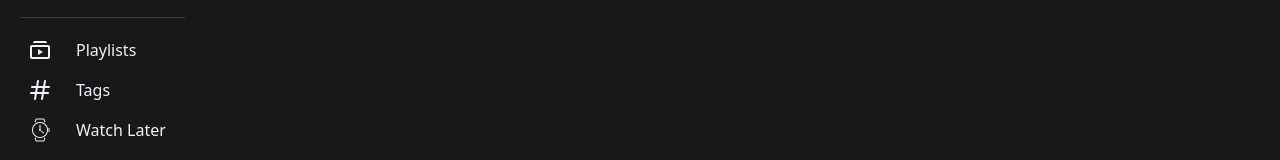
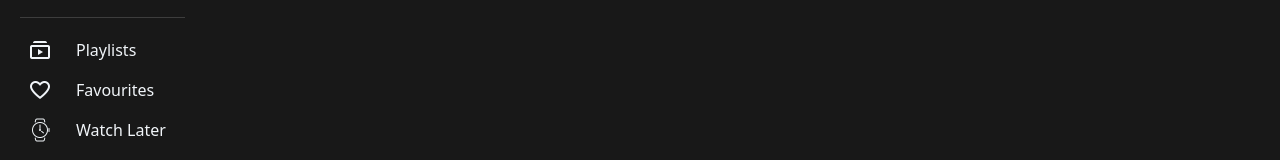
Before and after one commit to himanshurattan99/vid-shelf, a React (Vite) app: page / in a window 1280 px wide. Shown: the part 147-307 px from the top of the page. Built offline with nearby package versions, Linux system fonts and the light colour scheme.

Commit message:
feat: implement Favourites as a default playlist and integrate 'Add to Favourites' button in Video page

```diff
--- a/src/App.jsx
+++ b/src/App.jsx
@@ -15,6 +15,7 @@ const App = () => {
   const [videos, setVideos] = useState({})
   // State for playlists
   const [playlists, setPlaylists] = useState({
+    favourites: { id: 'favourites', name: 'Favourites', videoIds: [] },
     watch_later: { id: 'watch_later', name: 'Watch Later', videoIds: [] }
   })
   // State for sidebar expansion (expanded/collapsed)
@@ -161,9 +162,9 @@ const App = () => {
 
   // Remove a playlist
   const removePlaylist = (playlistId) => {
-    // Prevent deleting Watch Later playlist
-    if (playlistId === 'watch_later') {
-      showNotification("Cannot remove 'Watch Later' playlist")
+    // Prevent deleting Favourites and Watch Later playlist
+    if (playlistId === 'favourites' || playlistId === 'watch_later') {
+      showNotification(`Cannot remove ${playlists[playlistId].name} playlist`)
       return
     }
 
--- a/src/Components/Sidebar.jsx
+++ b/src/Components/Sidebar.jsx
@@ -2,7 +2,7 @@ import { Link } from 'react-router-dom'
 import home_icon from '../assets/icons/home-icon.png'
 import library_icon from '../assets/icons/library-icon.png'
 import playlists_icon from '../assets/icons/playlists-icon.png'
-import tags_icon from '../assets/icons/tags-icon.png'
+import favourites_icon from '../assets/icons/favourites-icon.png'
 import watch_later_icon from '../assets/icons/watch-later-icon.png'
 import settings_icon from '../assets/icons/settings-icon.png'
 
@@ -33,7 +33,7 @@ const Sidebar = ({ isExpanded = true, mode = 'contract' }) => {
                     </Link>
                 </div>
 
-                {/* Playlists, Tags and Watch Later section */}
+                {/* Playlists, Favourites and Watch Later section */}
                 <div className="py-3 border-b border-b-[#3d3d3d]">
                     <Link to='/playlists'>
                         <button className={`w-full p-2 hover:bg-[#3c3c3c] rounded-md flex gap-6 cursor-pointer`}>
@@ -42,10 +42,12 @@ const Sidebar = ({ isExpanded = true, mode = 'contract' }) => {
                         </button>
                     </Link>
 
-                    <button className={`w-full p-2 hover:bg-[#3c3c3c] rounded-md flex gap-6 cursor-pointer`}>
-                        <img src={tags_icon} className="w-6" alt="" />
-                        {(isLabelVisible) && <span className="truncate">Tags</span>}
-                    </button>
+                    <Link to={`/playlist?p=favourites`}>
+                        <button className={`w-full p-2 hover:bg-[#3c3c3c] rounded-md flex gap-6 cursor-pointer`}>
+                            <img src={favourites_icon} className="w-6" alt="" />
+                            {(isLabelVisible) && <span className="truncate">Favourites</span>}
+                        </button>
+                    </Link>
 
                     <Link to='/playlist?p=watch_later'>
                         <button className={`w-full p-2 hover:bg-[#3c3c3c] rounded-md flex gap-6 cursor-pointer`}>
--- a/src/Pages/Video.jsx
+++ b/src/Pages/Video.jsx
@@ -1,5 +1,6 @@
 import { useState, useRef } from 'react'
 import { useSearchParams, useNavigate, Link } from 'react-router-dom'
+import favourites_icon from '../assets/icons/favourites-icon.png'
 import watch_later_icon from '../assets/icons/watch-later-icon.png'
 import playlists_icon from '../assets/icons/playlists-icon.png'
 import remove_icon from '../assets/icons/remove-icon.png'
@@ -68,11 +69,19 @@ const Video = ({ videos, deleteVideo, playlists, saveVideoToPlaylist, removeVide
                     {/* Video name */}
                     <h2 className="text-lg sm:text-xl font-medium">{video?.name}</h2>
 
-                    {/* Video action buttons: Watch Later, Save to Playlist, Delete Video */}
+                    {/* Video action buttons: Favourites, Watch Later, Save to Playlist, Delete Video */}
                     <div className="flex gap-5">
+                        {/* Add video to Favourites */}
+                        <button onClick={() => saveVideoToPlaylist('favourites', video.id)}
+                            className={`py-1 px-3 bg-[#2e2e2e] hover:bg-[#3e3e3e] hover:opacity-80 rounded-full cursor-pointer transition-opacity ${(playlists['favourites']?.videoIds?.includes(video.id)) ? 'border border-gray-500' : ''}`}
+                            title="Add to Favourites"
+                        >
+                            <img src={favourites_icon} className="w-6" alt="Favourites" />
+                        </button>
+
                         {/* Add video to Watch Later */}
                         <button onClick={() => saveVideoToPlaylist('watch_later', video.id)}
-                            className="py-1 px-3 bg-[#2e2e2e] hover:bg-[#3e3e3e] hover:opacity-80 rounded-full cursor-pointer transition-opacity"
+                            className={`py-1 px-3 bg-[#2e2e2e] hover:bg-[#3e3e3e] hover:opacity-80 rounded-full cursor-pointer transition-opacity ${(playlists['watch_later']?.videoIds?.includes(video.id)) ? 'border border-gray-500' : ''}`}
                             title="Add to Watch Later"
                         >
                             <img src={watch_later_icon} className="w-6" alt="Watch Later" />
```
Also changed, not shown: src/assets/icons/favourites-icon.png (added).
